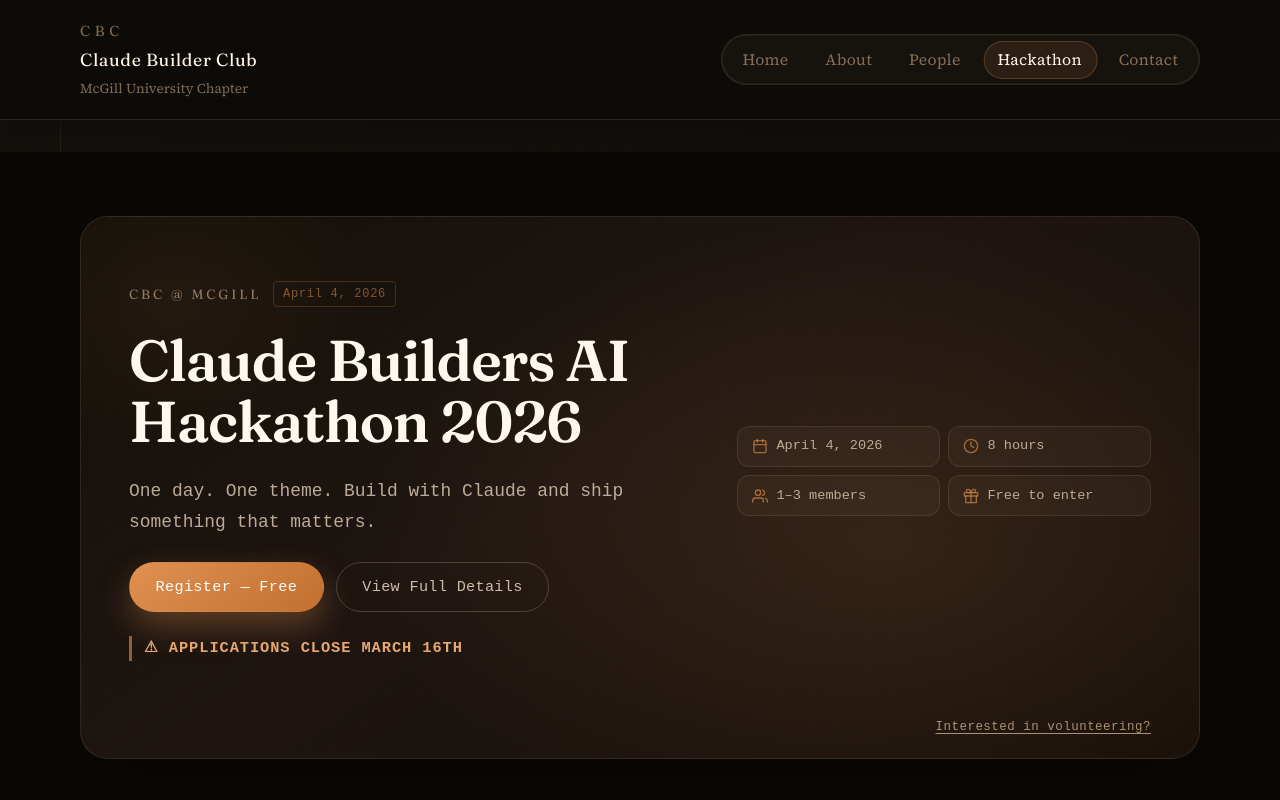
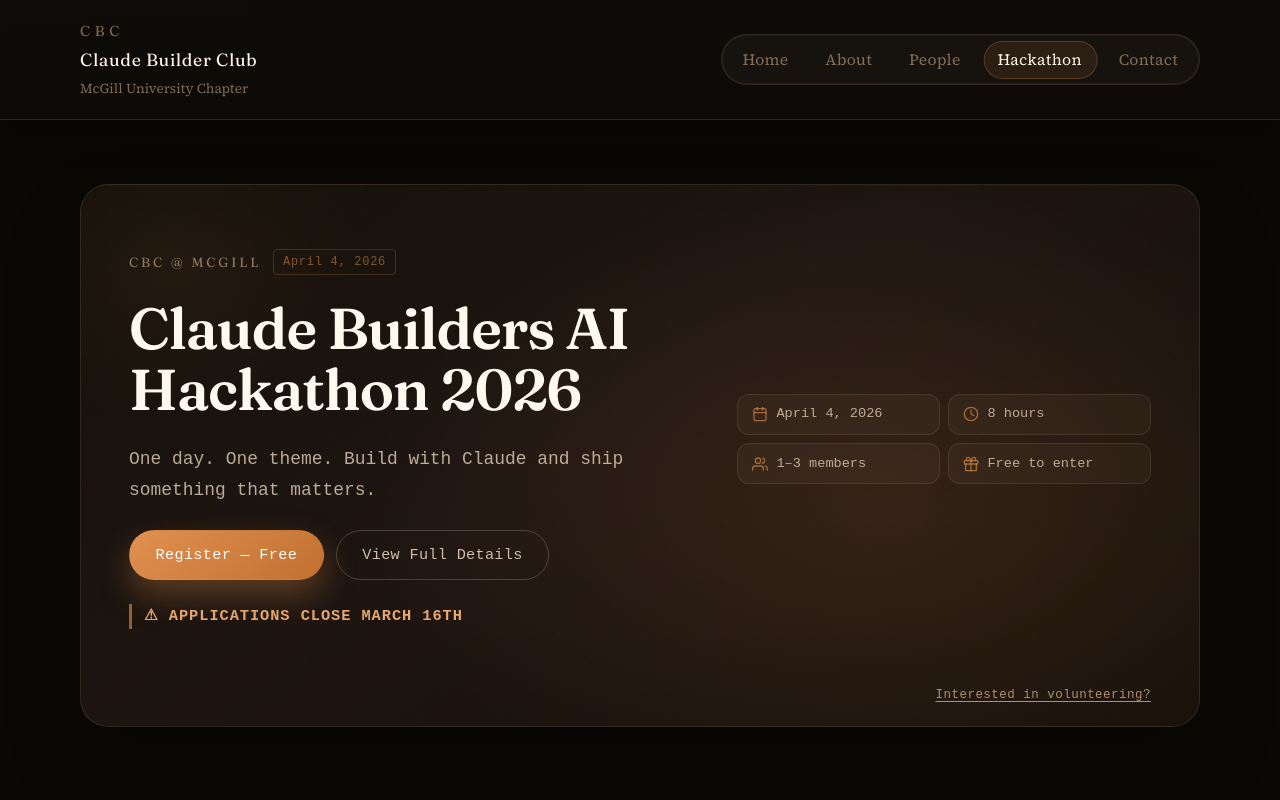
Before and after one commit to CBC-Mcgill/CBC-website, a Next.js app: page /hackathon in a window 1280 px wide. Shown: the top 800 px of the page. Built offline with nearby package versions, Linux system fonts and the light colour scheme.

Commit message:
fix the top gap in hackathon page

```diff
--- a/app/globals.css
+++ b/app/globals.css
@@ -2477,6 +2477,8 @@
   min-height: 100vh;
   font-family: 'SF Mono', 'Fira Code', 'Courier New', monospace;
   font-size: 0.88rem;
+  margin-top: calc(-1 * var(--space-5));    /* cancel main padding-top: 2rem  */
+  margin-bottom: calc(-1 * var(--space-8)); /* cancel main padding-bottom: 6rem */
 }
 
 /* Section base */
```
